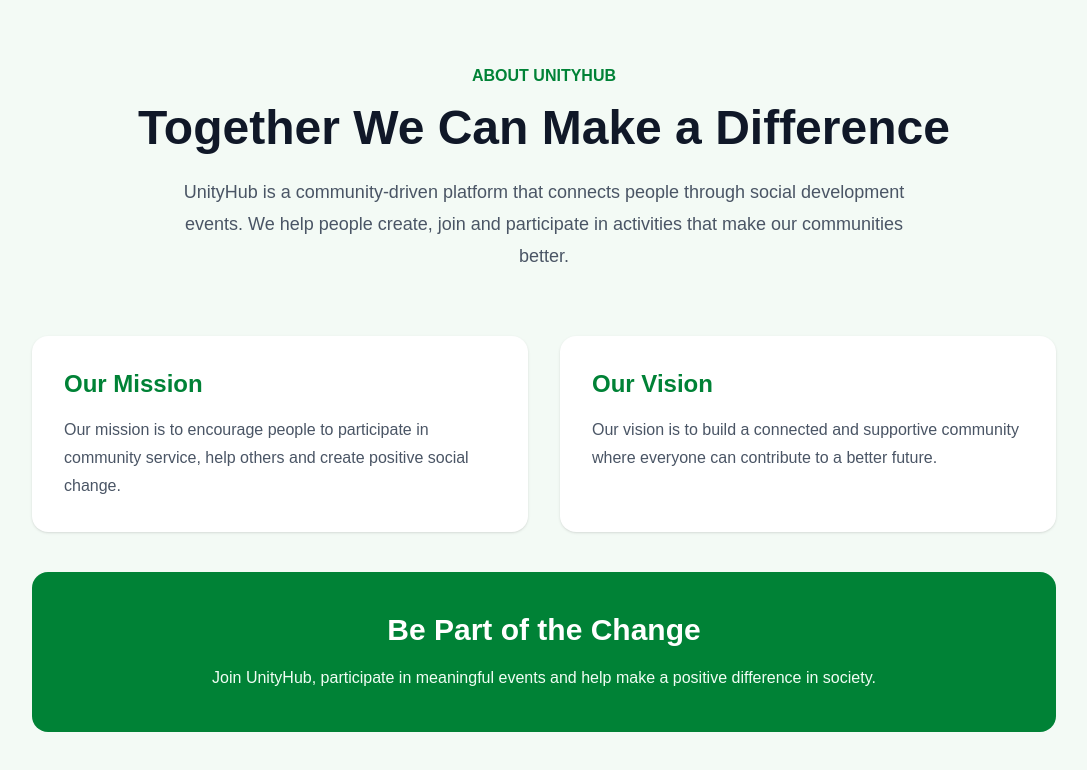
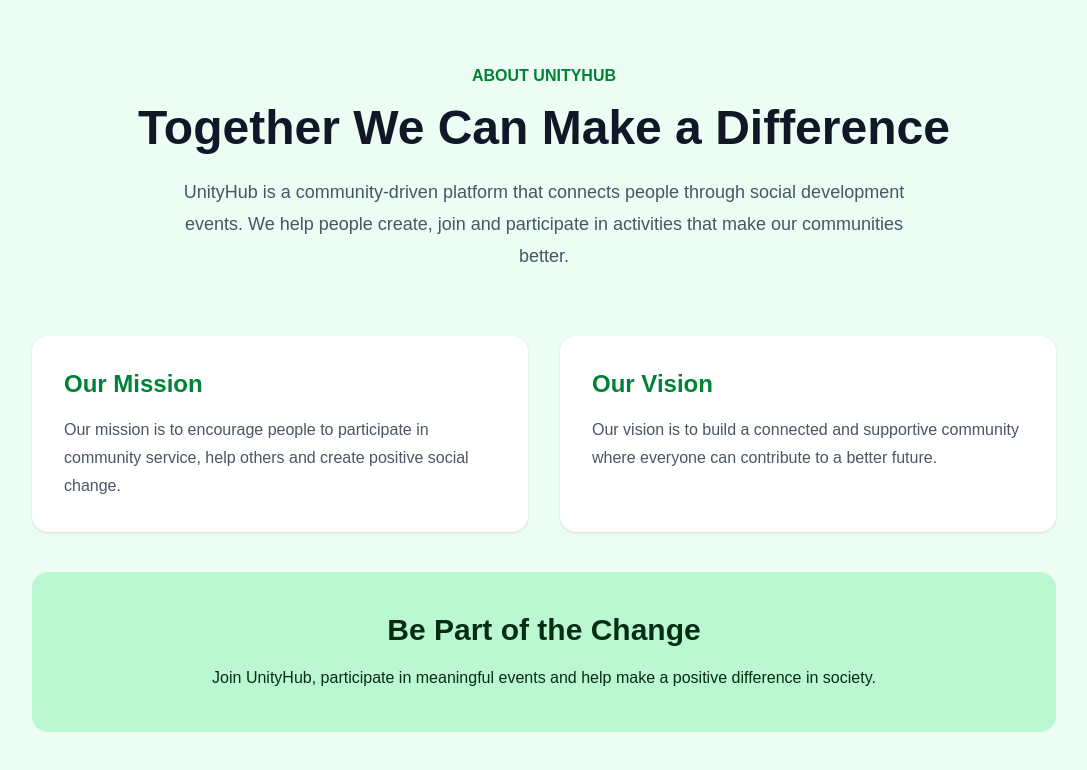
Before and after one commit to Sharminakther336/UnityHub-Assignment-8, a Next.js app: page /about in a window 1280 px wide. Shown: the top 770 px of the page, without its empty margins (96-1183 px from the left). Built offline with nearby package versions, Linux system fonts and the light colour scheme.

Commit message:
Update About page with light green design

```diff
--- a/app/about/page.tsx
+++ b/app/about/page.tsx
@@ -1,8 +1,6 @@
-
 export default function AboutPage() {
   return (
-    <main className="min-h-screen bg-[#f3faf5] px-6 py-16">
-      {/* Hero Section */}
+    <main className="min-h-screen bg-[#ecfdf3] px-6 py-16">
       <section className="mx-auto max-w-5xl text-center">
         <p className="mb-4 font-semibold text-green-700">
           ABOUT UNITYHUB
@@ -20,7 +18,6 @@ export default function AboutPage() {
         </p>
       </section>
 
-      {/* Mission and Vision */}
       <section className="mx-auto mt-16 grid max-w-5xl gap-8 md:grid-cols-2">
         <div className="rounded-2xl bg-white p-8 shadow-sm">
           <h2 className="mb-4 text-2xl font-bold text-green-700">
@@ -46,13 +43,12 @@ export default function AboutPage() {
         </div>
       </section>
 
-      {/* Call to Action */}
-      <section className="mx-auto mt-10 max-w-5xl rounded-2xl bg-green-700 p-10 text-center text-white">
+      <section className="mx-auto mt-10 max-w-5xl rounded-2xl bg-[#bbf7d0] p-10 text-center text-green-950">
         <h2 className="mb-4 text-3xl font-bold">
           Be Part of the Change
         </h2>
 
-        <p className="mx-auto max-w-2xl leading-7 text-green-50">
+        <p className="mx-auto max-w-2xl leading-7">
           Join UnityHub, participate in meaningful events and help
           make a positive difference in society.
         </p>
```
